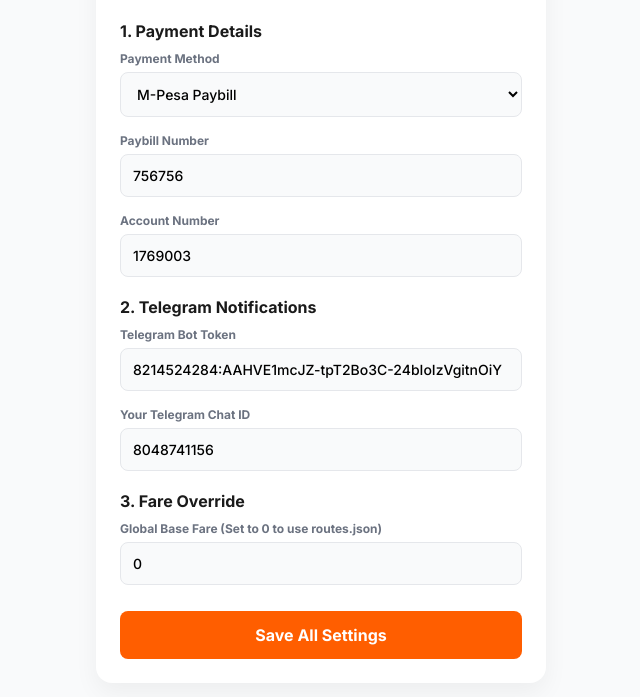
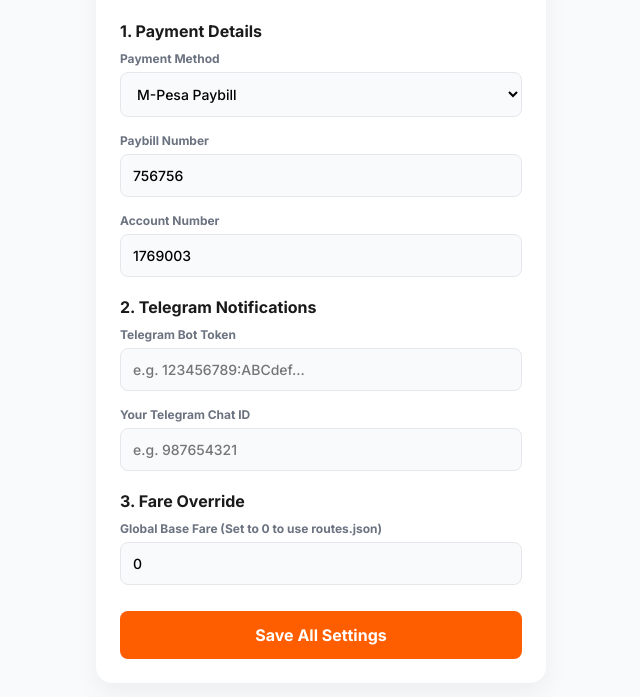
Before and after one commit to customersupportdesk22-hue/enacoach-frontend, a plain HTML site: page admin.html in a window 1280 px wide. Shown: the part 97-794 px from the top of the page, without its empty margins (319-959 px from the left). Drawn offline with Linux system fonts and the light colour scheme.

Commit message:
Update admin.html

```diff
--- a/admin.html
+++ b/admin.html
@@ -69,11 +69,8 @@
   window.onload = function() {
     let pay = JSON.parse(localStorage.getItem('enaPaymentSettings')) || { type: 'paybill', number: '756756', account: '1769003' };
 
-    // CHANGED: Added your Token and Chat ID as the default fallback values
-    let tg = JSON.parse(localStorage.getItem('enaTgSettings')) || {
-        token: '8214524284:AAHVE1mcJZ-tpT2Bo3C-24bIoIzVgitnOiY',
-        chatId: '8048741156'
-    };
+    // SECURITY FIX: Tokens are now empty by default. GitHub will not flag this.
+    let tg = JSON.parse(localStorage.getItem('enaTgSettings')) || { token: '', chatId: '' };
 
     let fare = JSON.parse(localStorage.getItem('enaFareSettings')) || { override: 0 };
 
@@ -81,7 +78,7 @@
     document.getElementById('payNumber').value = pay.number;
     document.getElementById('payAccount').value = pay.account;
 
-    // CHANGED: These now load your bot token and chat ID automatically
+    // Loads whatever token/chatId is saved in your browser's local storage
     document.getElementById('tgToken').value = tg.token;
     document.getElementById('tgChatId').value = tg.chatId;
 
```
